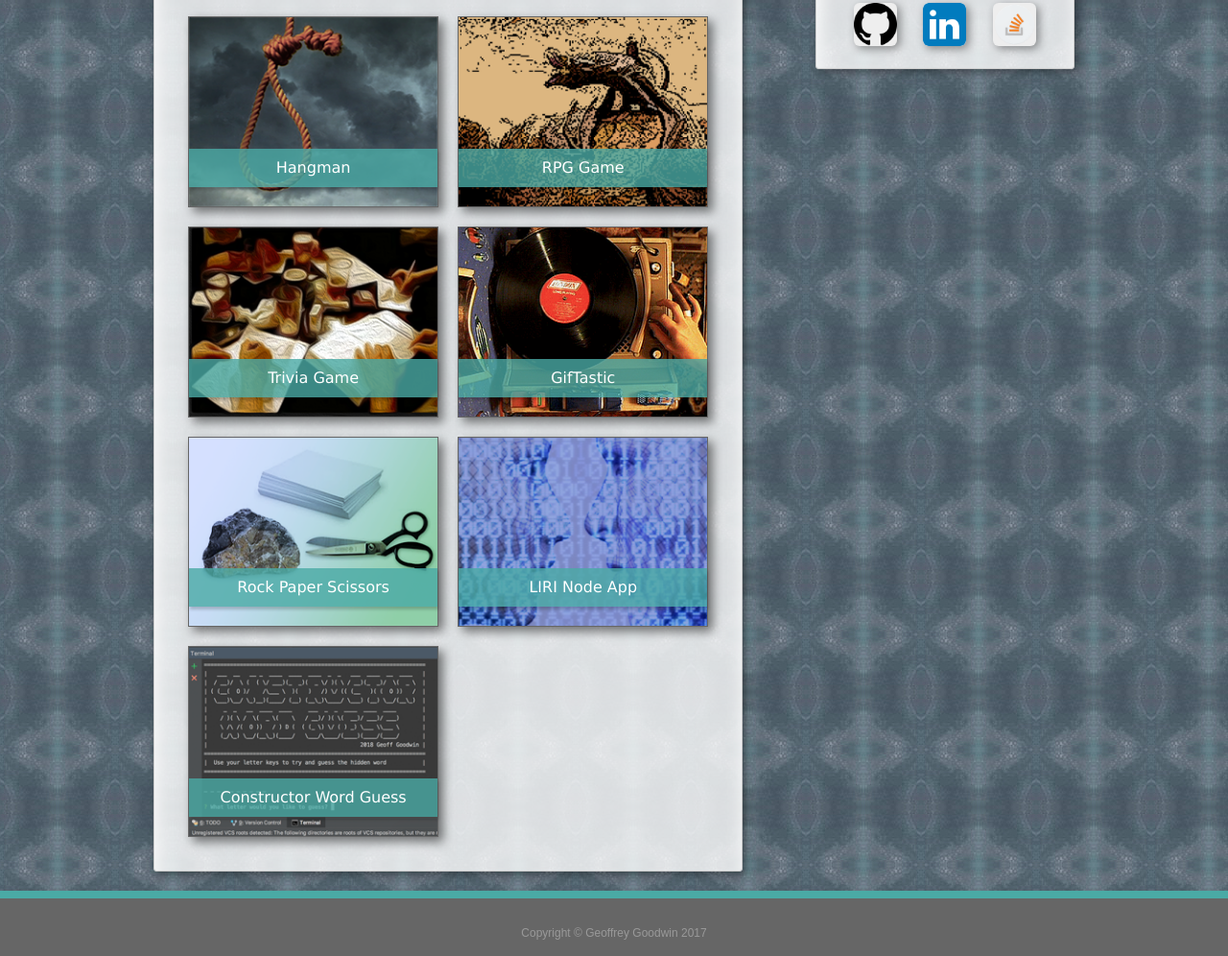
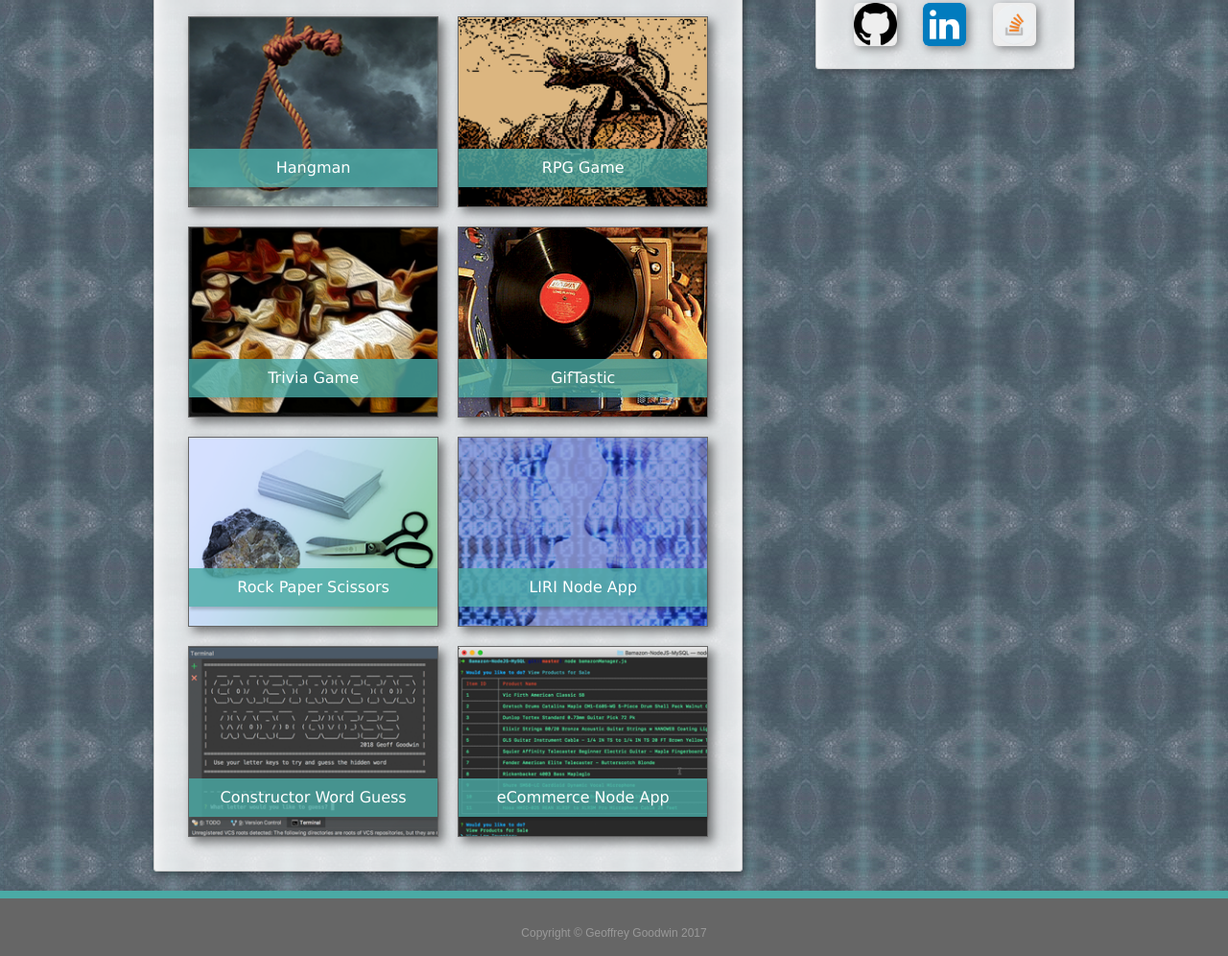
Before and after one commit to Geoff-Goodwin-Dev/Responsive-Portfolio, a plain HTML site: page portfolio.html in a window 1280 px wide. Shown: the part 179-1175 px from the top of the page at 96% size. Drawn offline with Linux system fonts and the light colour scheme.

Commit message:
Added Bamazon app to portfolio page

```diff
--- a/portfolio.html
+++ b/portfolio.html
@@ -131,6 +131,18 @@
               </a>
             </div>
 
+            <!--PORTFOLIO ITEM #8 - Bamazon E-commerce App-->
+            <div class="folioItem">
+              <a href="https://github.com/Geoff-Goodwin-Dev/Bamazon-NodeJS-MySQL">
+                <div class="folioImageContainer">
+                  <img src="assets/images/folio8_bamazon.png" class="folioImage" alt="Bamazon">
+                  <div class="folioCaption">
+                    <h3>eCommerce Node App</h3>
+                  </div>
+                </div>
+              </a>
+            </div>
+
           </div>
 
 
```
Also changed, not shown: assets/images/folio8_bamazon.png (added).
